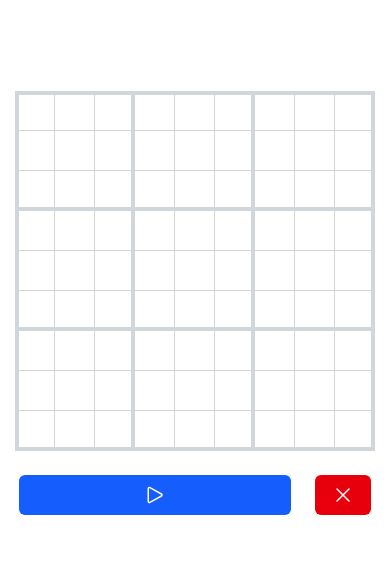
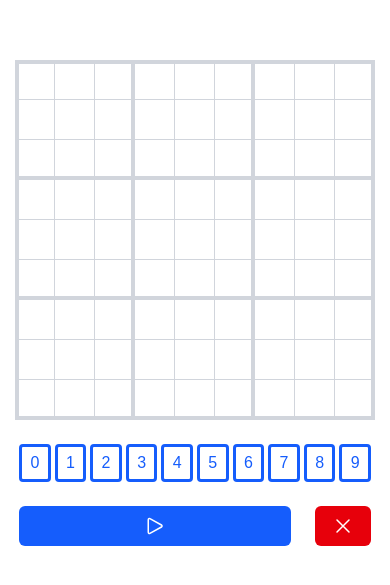
Before and after one commit to raaaandom/sudoku-solver, a Next.js app: page / in a window 390 px wide. Shown: the part 119-704 px from the top of the page. Built offline with nearby package versions, Linux system fonts and the light colour scheme.

Commit message:
feat: number bar (mobile input)

```diff
--- a/app/page.tsx
+++ b/app/page.tsx
@@ -7,8 +7,10 @@ export default function Home() {
 
   const [board, setBoard] = useState(Array(81).fill(0));
   const [selected, setSelected] = useState(-1);
+  const [picked, setPicked] = useState(-1);
 
   const gridRef = useRef<HTMLDivElement>(null);
+  const numRef = useRef<HTMLDivElement>(null);
 
   function handleClear() {
     setBoard(Array(81).fill(0));
@@ -23,20 +25,36 @@ export default function Home() {
     }
   }
 
+  function writeBoard(idx: number, value: number) {
+    const newBoard = [...board];
+    newBoard[idx] = value;
+    setBoard(newBoard);
+  }
+
   function handleCellClick(index: number) {
+    if (picked !== -1) {
+      writeBoard(index, picked)
+    };
     setSelected(index);
   }
 
-  function writeSelected(value: number) {
-    const newBoard = [...board];
-    newBoard[selected] = value;
-    setBoard(newBoard);
+  function handleNumClick(index: number) {
+      console.log(selected)
+    if (selected !== -1) {
+      writeBoard(selected, index)
+    };
+    setPicked(index);
   }
 
   useEffect(() => {
     function handleClickOutside(e: MouseEvent) {
-      if (gridRef.current && !gridRef.current.contains(e.target as Node))
+      if (!gridRef.current) return;
+      if (!numRef.current) return;
+
+      if (!gridRef.current.contains(e.target as Node) && !numRef.current.contains(e.target as Node)) {
+        setPicked(-1);
         setSelected(-1);
+      }
     }
 
     window.addEventListener("mousedown", handleClickOutside);
@@ -52,7 +70,7 @@ export default function Home() {
 
       // number input
       if (num_keys.includes(e.key)) {
-        writeSelected(Number(e.key));
+        writeBoard(selected, Number(e.key));
       }
       // escape deselection
       else if (e.key === 'Escape') {
@@ -76,7 +94,7 @@ export default function Home() {
       }
       // number deletion
       else if (e.key === 'Backspace') {
-        writeSelected(Number(0));
+        writeBoard(selected, Number(0));
       }
 
     }
@@ -96,7 +114,9 @@ export default function Home() {
         className="
         min-h-screen flex flex-col justify-center gap-6
         w-90 md:w-135 xl:w-160
+        md:text-2xl xl:text-4xl
       ">
+
         {/* Grid wrapper */}
         <div
           ref={gridRef}
@@ -115,7 +135,7 @@ export default function Home() {
                 key={index}
                 onMouseDown={() => handleCellClick(index)}
                 className={`
-                text-cell-number text-base md:text-2xl xl:text-4xl
+                text-cell-number text-base text-[length:inherit]
                 flex items-center justify-center aspect-square
                 select-none
                 border-separator-thin
@@ -131,6 +151,27 @@ export default function Home() {
             );
           })}
         </div>
+
+        {/* Numbers Panel */}
+        <div
+          ref={numRef}
+          className="
+          flex flex-row gap-1 px-1 justify-center
+          ">
+          {[0, 1, 2, 3, 4, 5, 6, 7, 8, 9].map((num, idx) => {
+            return <button key={idx}
+              onClick={() => handleNumClick(idx)}
+              className={`
+              aspect-square px-2 py-1 w-full
+              border-3 border-blue-600 rounded text-blue-600
+              ${picked === idx ? "bg-blue-600 text-page-background" : ""}
+              `}
+            >
+              {num}
+            </button>
+          })}
+        </div>
+
         {/* Controls wrapper */}
         <div
           className="
@@ -164,6 +205,7 @@ export default function Home() {
             </svg>
           </button>
         </div>
+
       </div>
     </div>
   );
```
